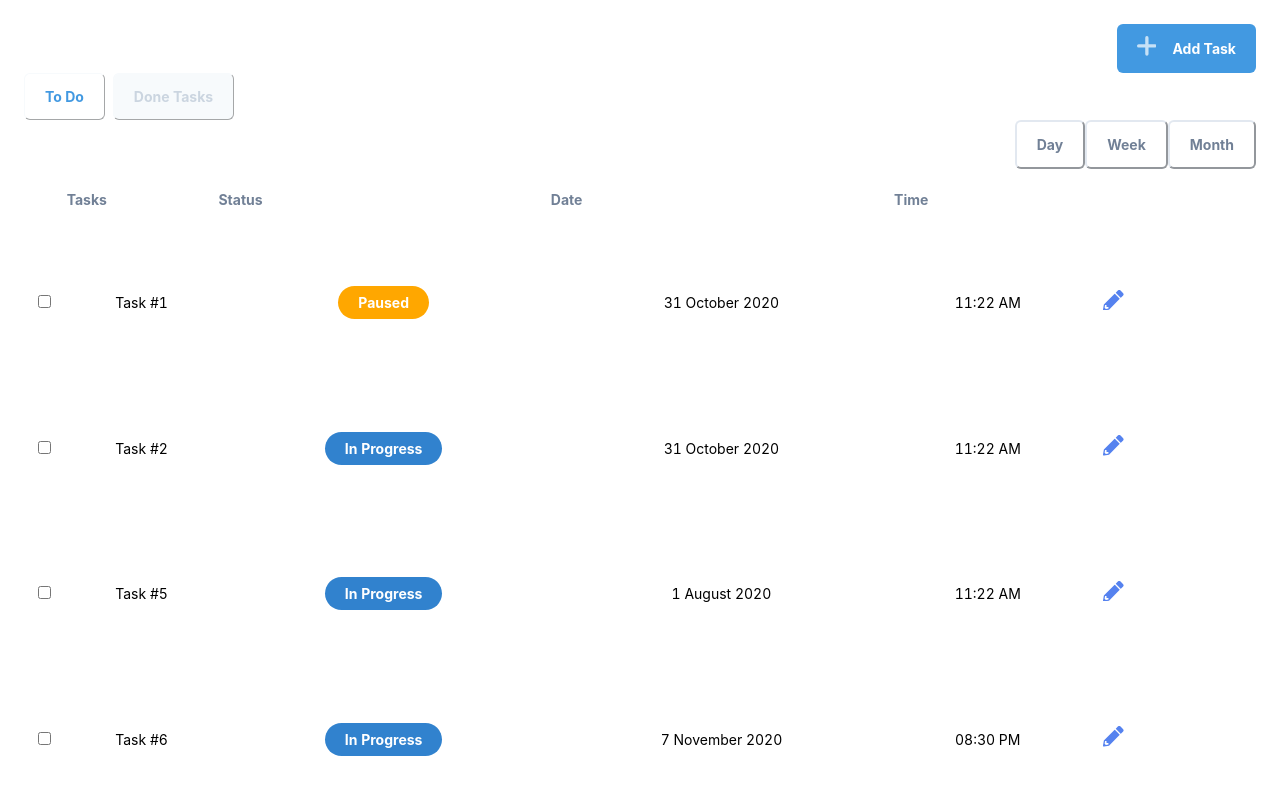
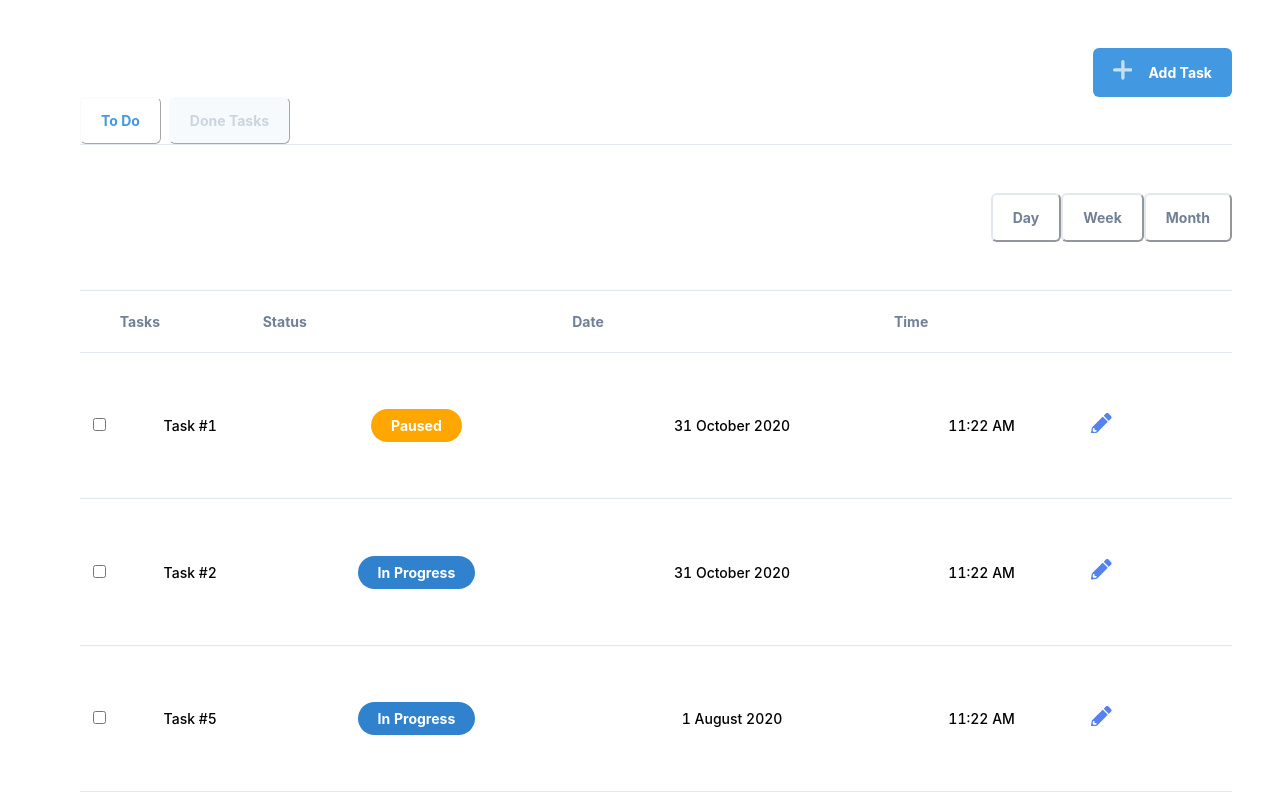
Before and after one commit to sahelhamed/todo-app, a React (Create React App) app: page / in a window 1280 px wide. Shown: the top 800 px of the page. Built offline with nearby package versions, Linux system fonts and the light colour scheme.

Commit message:
chore: add borders

```diff
--- a/src/App.tsx
+++ b/src/App.tsx
@@ -5,7 +5,7 @@ import Index from './containers/ToDos';
 
 const App = (): ReactElement => {
   return (
-    <div className="p-6 font-Roboto">
+    <div className="pl-20 p-12 font-Roboto">
       <Index />
     </div>
   );
--- a/src/components/Table.tsx
+++ b/src/components/Table.tsx
@@ -49,7 +49,7 @@ const Table = ({ data, columns }: Props): ReactElement => {
         {columns.map((item: Column) => (
           <th
             key={item.id}
-            className="py-5 border-t border-b border-gray-500 text-gray-600 font-Roboto"
+            className="py-5 border-solid border-r-0 border-l-0 border-t border-b border-gray-300 text-gray-600 font-Roboto"
           >
             {item.title}
           </th>
@@ -62,7 +62,7 @@ const Table = ({ data, columns }: Props): ReactElement => {
           {columns.map((columnItem: Column) => (
             <td
               key={columnItem.id}
-              className="py-12 border-b border-gray-500 text-center text-black font-Roboto"
+              className="py-12 border-b border-r-0 border-l-0 border-t-0 border-gray-300 border-solid text-center text-black font-Roboto font-medium"
             >
               {generateCell(item, columnItem)}
             </td>
--- a/src/containers/ToDos/index.tsx
+++ b/src/containers/ToDos/index.tsx
@@ -247,7 +247,7 @@ const ToDos = (): ReactElement => {
         onClick={openModal}
         icon={<PlusIcon />}
       />
-      <div className="border-b">
+      <div className="border-solid border-r-0 border-l-0 border-t-0 border-b border-gray-300">
         <Tab
           isActive={!isDoneList}
           className="mr-2"
@@ -260,7 +260,7 @@ const ToDos = (): ReactElement => {
           onClick={useCallback((): void => setIsDoneList(true), [])}
         />
       </div>
-      <div className="self-end">
+      <div className="py-12 w-full text-right">
         {buttons.map((button) => (
           <button
             key={button.title}
```
